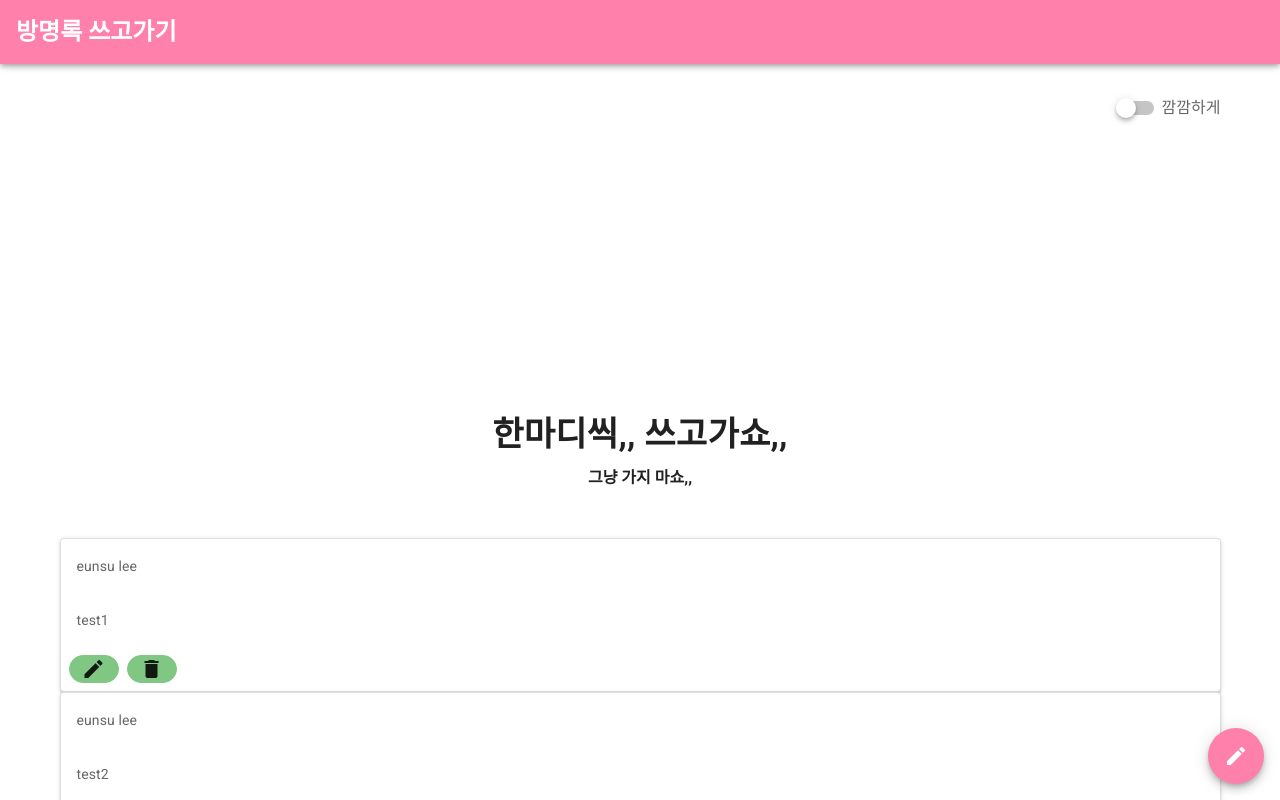
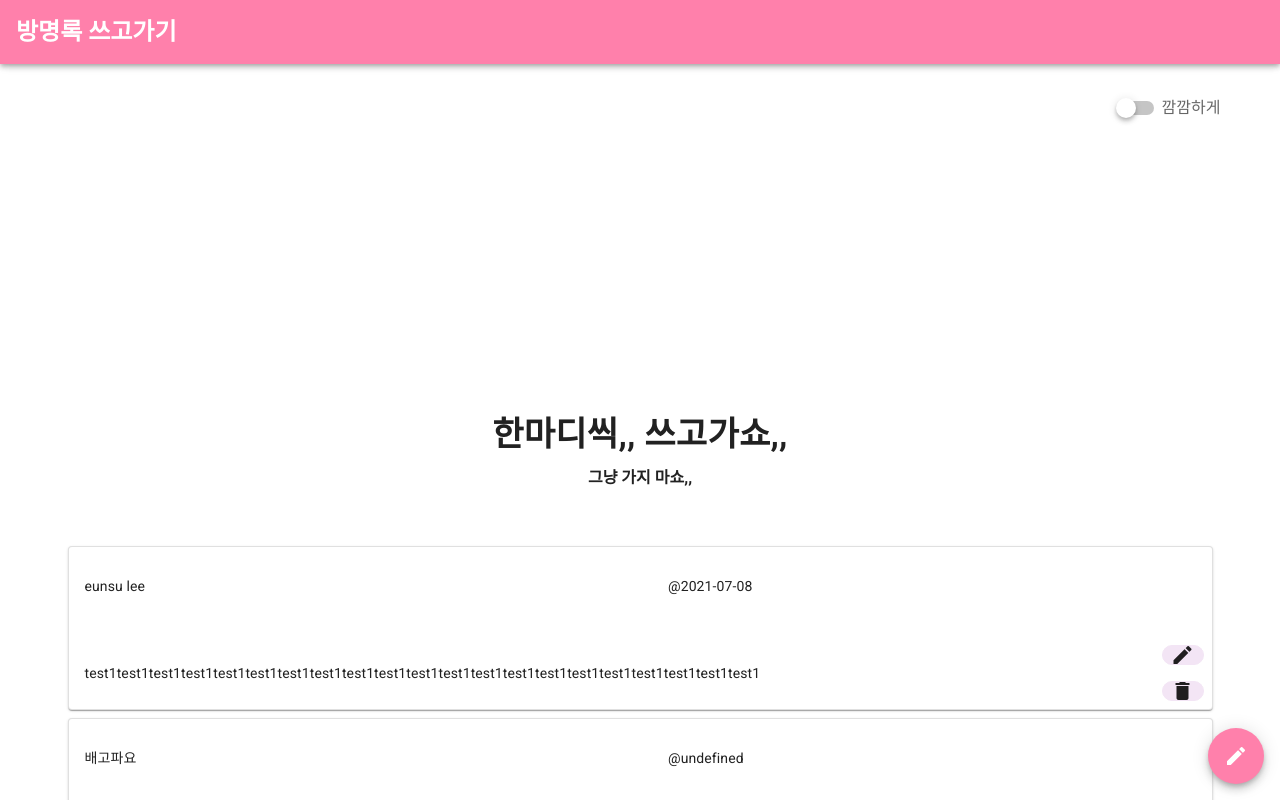
Before and after one commit to eunsueunsu/basic-board, a Vue app: page / in a window 1280 px wide. Shown: the top 800 px of the page. Built offline with nearby package versions, Linux system fonts and the light colour scheme.

Commit message:
custom card

```diff
--- a/src/components/ContentsList.vue
+++ b/src/components/ContentsList.vue
@@ -1,20 +1,39 @@
 <template>
   <v-container>
     <v-list>
-      <v-card elevation="2" outlined rounded v-for="data in list" :key="data.id">
-        <v-card-subtitle>{{ data.name }}</v-card-subtitle>
-        <v-card-subtitle>{{ data.content }}</v-card-subtitle>
-        <v-card-actions>
-          <v-btn small rounded outlined class="secondary">
+      <v-card class="ma-2" elevation="1" outlined rounded v-for="data in list" :key="data.id">
+
+        <v-row align="center" class="">
+          <v-col cols="6">
+            <v-card-text class="name">{{ data.name }}</v-card-text>
+
+          </v-col>
+          <v-col cols="6">
+            <v-card-text class="card-date">{{ '@'+data.date }}</v-card-text>
+
+          </v-col>
+
+
+
+        <v-col cols="8" class="mr-auto" >
+        <v-card-text>{{ data.content }}</v-card-text>
+        </v-col>
+        <v-col cols="auto" >
+          <v-card-actions >
+            <v-btn  x-small rounded outlined class="secondary">
               <v-icon>mdi-pencil</v-icon>
 
             </v-btn>
-          <v-btn small rounded outlined class="secondary">
+          </v-card-actions>
+          <v-card-actions>
+            <v-btn x-small rounded outlined class="secondary">
               <v-icon>
                 mdi-delete
               </v-icon>
             </v-btn>
           </v-card-actions>
+        </v-col>
+        </v-row>
       </v-card>
 
     </v-list>
@@ -27,9 +46,9 @@ export default {
   name: "ContentsList",
   data: () => ({
     list: [
-      {id: 1, name: "eunsu lee", content: "test1 "},
-      {id: 2, name: "eunsu lee", content: "test2"},
-      {id: 3, name: "eunsu lee", content: "test2"},
+      {id: 1, name: "eunsu lee", content: "test1test1test1test1test1test1test1test1test1test1test1test1test1test1test1test1test1test1test1test1test1 ", date:'2021-07-08'},
+      {id: 2, name: "배고파요", content: "배고프다구요"},
+      {id: 3, name: "eunsu lee", content: "test1test1test1test1test1test1test1test1test1test1test1test1test1test1test1test1test1test1test1test1test1"},
       {id: 4, name: "eunsu lee", content: "test2"},
       {id: 5, name: "eunsu lee", content: "test2"},
     ]
@@ -38,5 +57,10 @@ export default {
 </script>
 
 <style scoped>
-
+.v-card__subtitle, .v-card__text, .v-card__title {
+  /*padding-bottom: 0.5em;*/
+  /*padding-top: 0.5em;*/
+}  .row{
+  margin-top: 0px;
+}
 </style>
--- a/src/plugins/vuetify.js
+++ b/src/plugins/vuetify.js
@@ -8,10 +8,12 @@ const vuetify = new Vuetify({
         themes:{
             light:{
                 primary : '#ff80ab',
-                secondary : '#81c784'
+
+                secondary : '#f3e5f5'
             },
             dark:{
                 primary:'#c94f7c',
+
 
 
             }
```
Lines whose indentation alone changed are shown as unchanged.
